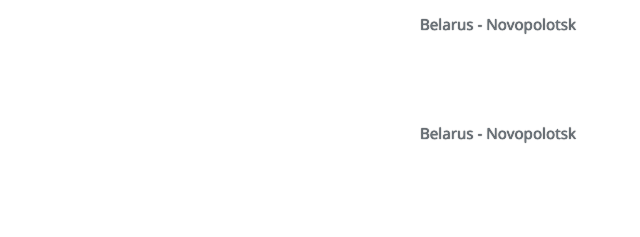
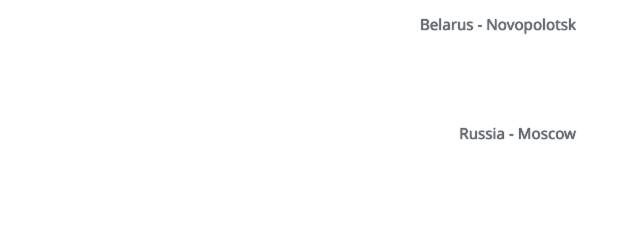
Before and after one commit to MarkAvilin1/resume, a plain HTML site: page index.html in a window 1280 px wide. Shown: the part 1510-1747 px from the top of the page, 640-1280 px from the left. Drawn offline with nearby package versions, Linux system fonts and the light colour scheme.

Commit message:
new update

```diff
--- a/index.html
+++ b/index.html
@@ -132,7 +132,7 @@
 
 
         <p>University Of Artificial Intelligence</p>
-          <small class="text-muted">06.2021 - 01.2022 </small><small class="text-muted right">Belarus - Novopolotsk</small>
+          <small class="text-muted">06.2021 - 01.2022 </small><small class="text-muted right">Russia - Moscow</small>
           <p>Data Science and Artificial Intelligence </p>
 
     </div>
```
